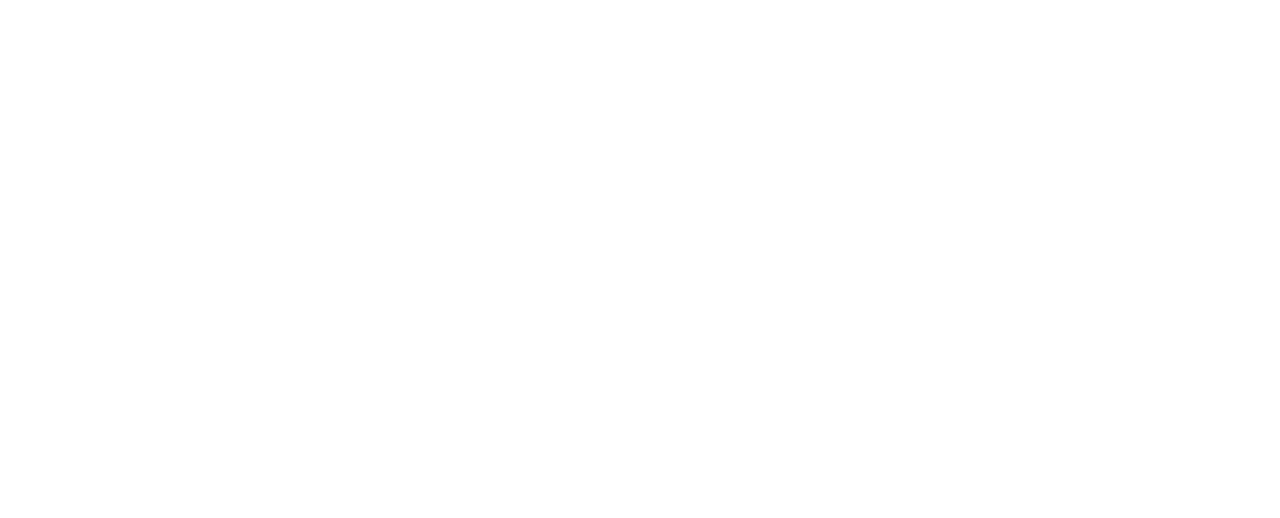
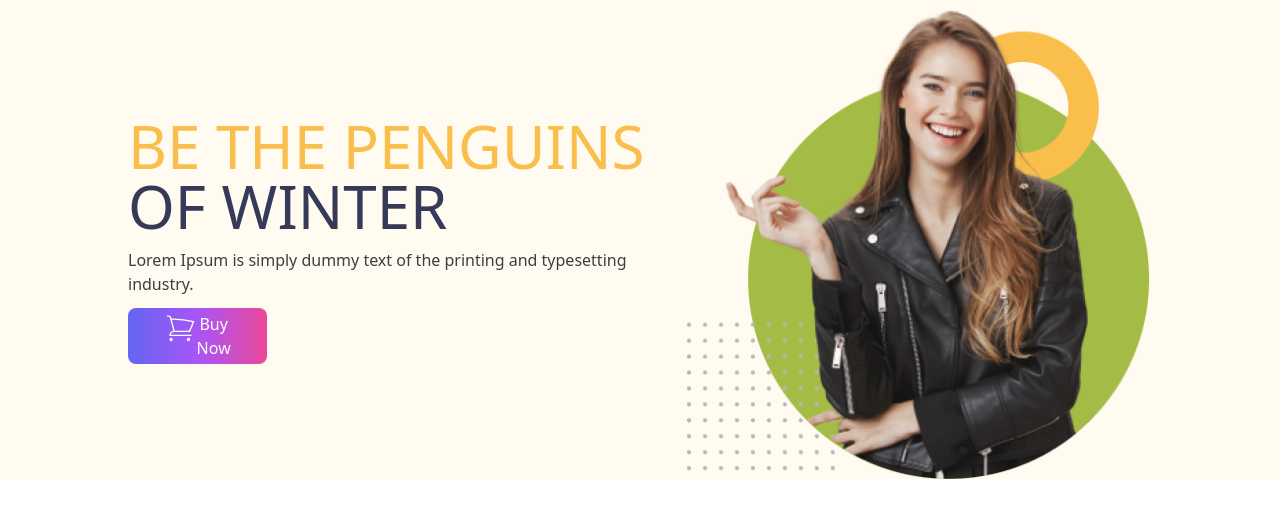
Before and after one commit to naeem182/penguin-site-with-tailwind, a plain HTML site: page index.html in a window 1280 px wide. Drawn offline with nearby package versions, Linux system fonts and the light colour scheme.

Commit message:
banner sec design

```diff
--- a/index.html
+++ b/index.html
@@ -6,10 +6,56 @@
     <link rel="shortcut icon" type="x-icon" href="icons/p.jpg">
     <meta name="viewport" content="width=device-width, initial-scale=1.0">
     <title>penguin fashon</title>
+    <link rel="preconnect" href="https://fonts.googleapis.com">
+    <link rel="preconnect" href="https://fonts.gstatic.com" crossorigin>
+    <link
+        href="https://fonts.googleapis.com/css2?family=Bebas+Neue&family=Lato:ital,wght@0,400;0,700;0,900;1,700&family=Mukta:wght@500&family=Open+Sans:ital,wght@0,400;0,500;0,600;0,700;0,800;1,800&family=Poppins:ital,wght@0,400;0,500;0,600;0,700;1,400;1,500;1,600;1,700&family=Work+Sans:ital,wght@0,300;0,400;0,500;0,600;0,700;0,800;0,900;1,700&display=swap"
+        rel="stylesheet">
+    <script src="https://cdn.tailwindcss.com"></script>
+    <style>
+        .font-bebas {
+            font-family: 'bebas neue', sans-serif;
+        }
+    </style>
 </head>
 
 <body>
+    <header class="bg-[#FFFBF0]">
+        <nav>
 
+        </nav>
+        <!---------banner-->
+        <div class="flex items-center justify-between px-32">
+            <div class="space-y-3">
+                <h1 class="text-6xl uppercase">
+                    <span class="text-[#FABE4C]">Be the Penguins</span>
+                    <br> <span class="text-[#363958]">of Winter</span>
+                </h1>
+                <p class="text-[#3E3E3E] text-4sm">Lorem Ipsum is simply dummy text of the printing
+                    and typesetting industry.</p>
+                <button
+                    class="bg-blue-500 text-white bg-gradient-to-r from-indigo-500 via-purple-500 to-pink-500 px-9 py-1 rounded-lg font-medium flex ">
+
+                    <svg xmlns="http://www.w3.org/2000/svg" fill="none" viewBox="0 0 24 24" strokeWidth={1.2}
+                        stroke="currentColor" className="w-6 h-6 ">
+                        <path strokeLinecap="round" strokeLinejoin="round"
+                            d="M2.25 3h1.386c.51 0 .955.343 1.087.835l.383 1.437M7.5 14.25a3 3 0 00-3 3h15.75m-12.75-3h11.218c1.121-2.3 2.1-4.684 2.924-7.138a60.114 60.114 0 00-16.536-1.84M7.5 14.25L5.106 5.272M6 20.25a.75.75 0 11-1.5 0 .75.75 0 011.5 0zm12.75 0a.75.75 0 11-1.5 0 .75.75 0 011.5 0z" />
+                    </svg>
+
+                    Buy Now
+                </button>
+            </div>
+            <div>
+                <img src="images/model.png" alt="">
+            </div>
+        </div>
+    </header>
+    <main>
+
+    </main>
+    <footer>
+
+    </footer>
 </body>
 
 </html>
```
Also changed, not shown: tailwind.config.js (added).
